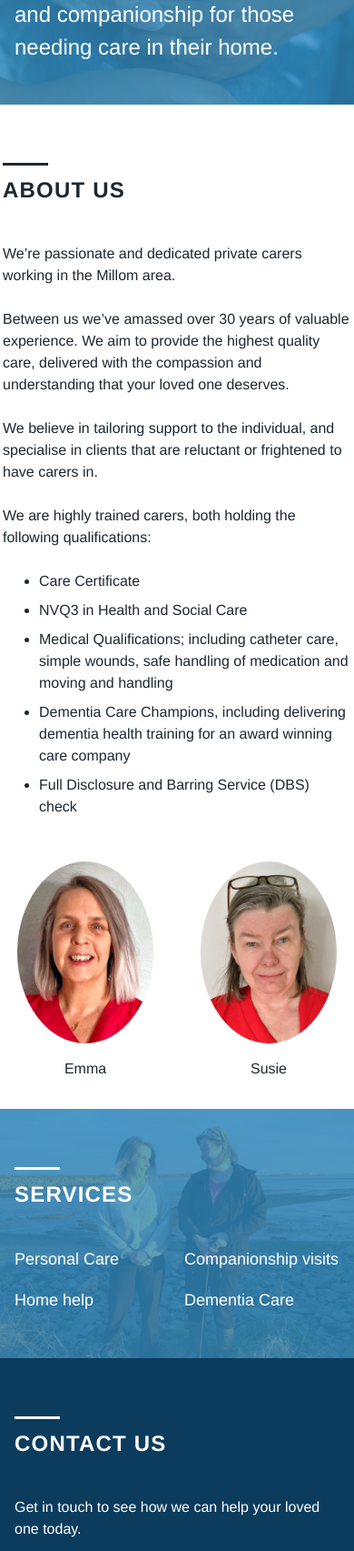
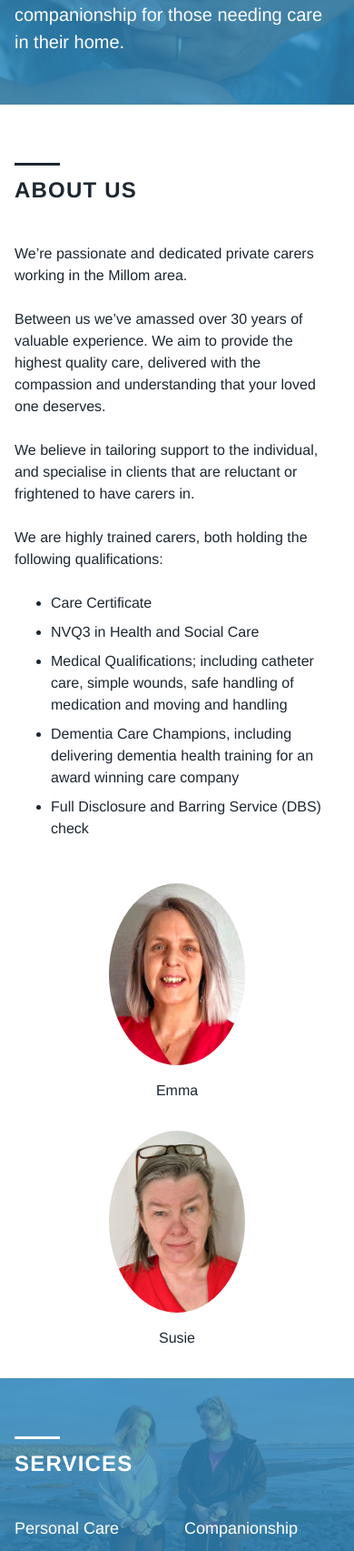
Before and after one commit to hannahcmtucker/duddoncare, a Gatsby site: page / in a window 390 px wide. Shown: the part 295-2000 px from the top of the page at 91% size. Built offline with nearby package versions, Linux system fonts and the light colour scheme; Gatsby itself is replaced by a stand-in of ours; a web font is replaced by a local one; what emotion-normalize would draw is missing.

Commit message:
Fix small issues mobile

```diff
--- a/src/components/About.tsx
+++ b/src/components/About.tsx
@@ -91,7 +91,7 @@ const ProfileImagesWrapper = styled.div`
   max-width: var(--line-length);
   margin-top: var(--spacing-xLarge);
 
-  @media (min-width: ${theme.media.medium}) {
+  @media (min-width: ${theme.media.regular}) {
     flex-direction: row;
   }
 
@@ -104,7 +104,7 @@ const ProfileImagesWrapper = styled.div`
 const ImageWrapper = styled.div`
   text-align: center;
 
-  @media (min-width: ${theme.media.medium}) {
+  @media (min-width: ${theme.media.regular}) {
     & + & {
       margin-left: 20px;
     }
--- a/src/components/Hero.tsx
+++ b/src/components/Hero.tsx
@@ -67,10 +67,10 @@ const HeroTitle = styled.h1`
 
 const HeroText = styled.p`
   margin: var(--spacing-large) 0 0 0;
-  font-size: var(--font-size-deci);
+  font-size: var(--font-size-centi);
 
   @media (min-width: ${theme.media.medium}) {
-    font-size: var(--font-size-kilo);
+    font-size: var(--font-size-hecto);
   }
 
   @media (min-width: ${theme.media.large}) {
--- a/src/copy.ts
+++ b/src/copy.ts
@@ -28,7 +28,7 @@ export const aboutQualifications5 =
 export const servicesHeading = 'Services'
 export const service1 = 'Personal Care'
 export const service2 = 'Home help'
-export const service3 = 'Companionship visits'
+export const service3 = 'Companionship'
 export const service4 = 'Dementia Care'
 export const contactHeading = 'Contact Us'
 export const contactSubText =
--- a/src/theme.ts
+++ b/src/theme.ts
@@ -42,6 +42,7 @@ const theme = {
   media: {
     small: '320px',
     medium: '375px',
+    regular: '480px',
     large: '720px',
     xLarge: '900px',
     xxLarge: '1050px',
```
